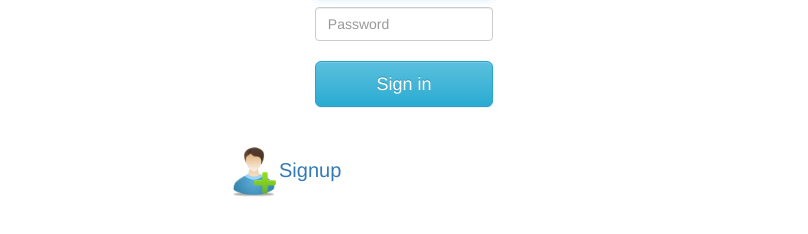
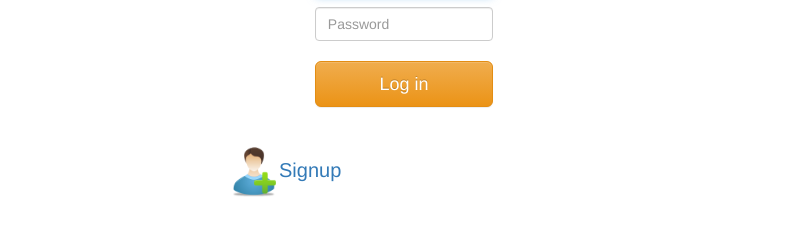
Before and after one commit to souhail-ouabou/microservices-deployment-eks-helm, a website: page ui/public/login.html in a window 1280 px wide. Shown: the part 270-504 px from the top of the page, without its empty margins (236-1044 px from the left). Drawn offline with nearby package versions, Linux system fonts and the light colour scheme; files whose address does not match are found by name.

Commit message:
feat : change login btn color to warning

```diff
--- a/ui/public/login.html
+++ b/ui/public/login.html
@@ -39,7 +39,7 @@
         <label for="inputPassword" class="sr-only">Password</label>
         <input type="password" id="inputPassword" class="form-control" name="password" placeholder="Password" required>
         <div style="height: 20px"></div>
-        <button class="btn btn-lg btn-info btn-block" id="login" type="submit">Sign in</button>
+        <button class="btn btn-lg btn-warning btn-block" id="login" type="submit">Log in</button>
     </form>
 </div> <!-- /container -->
 <div class="container">
```
Also changed, not shown: 2 other files.
